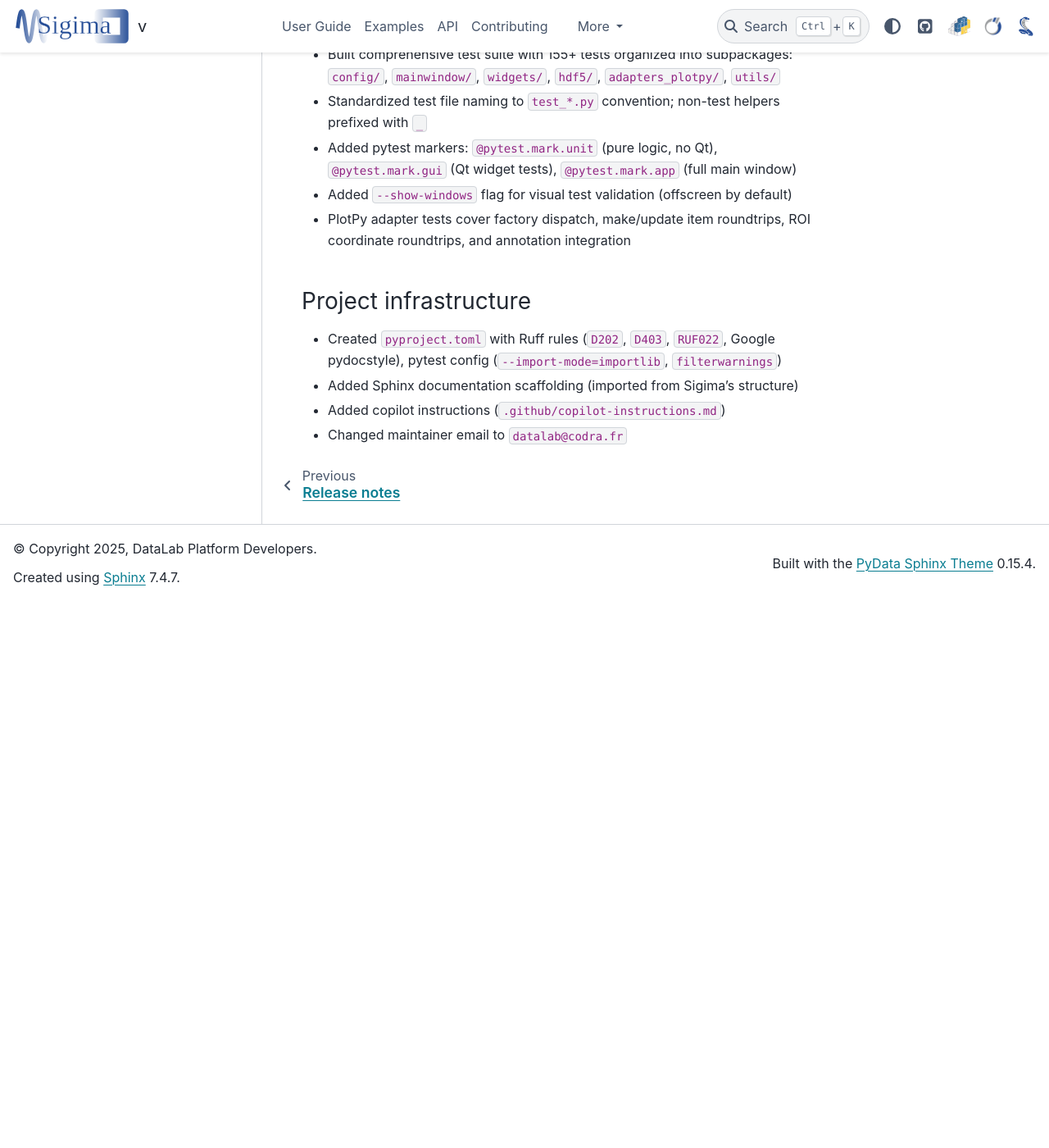
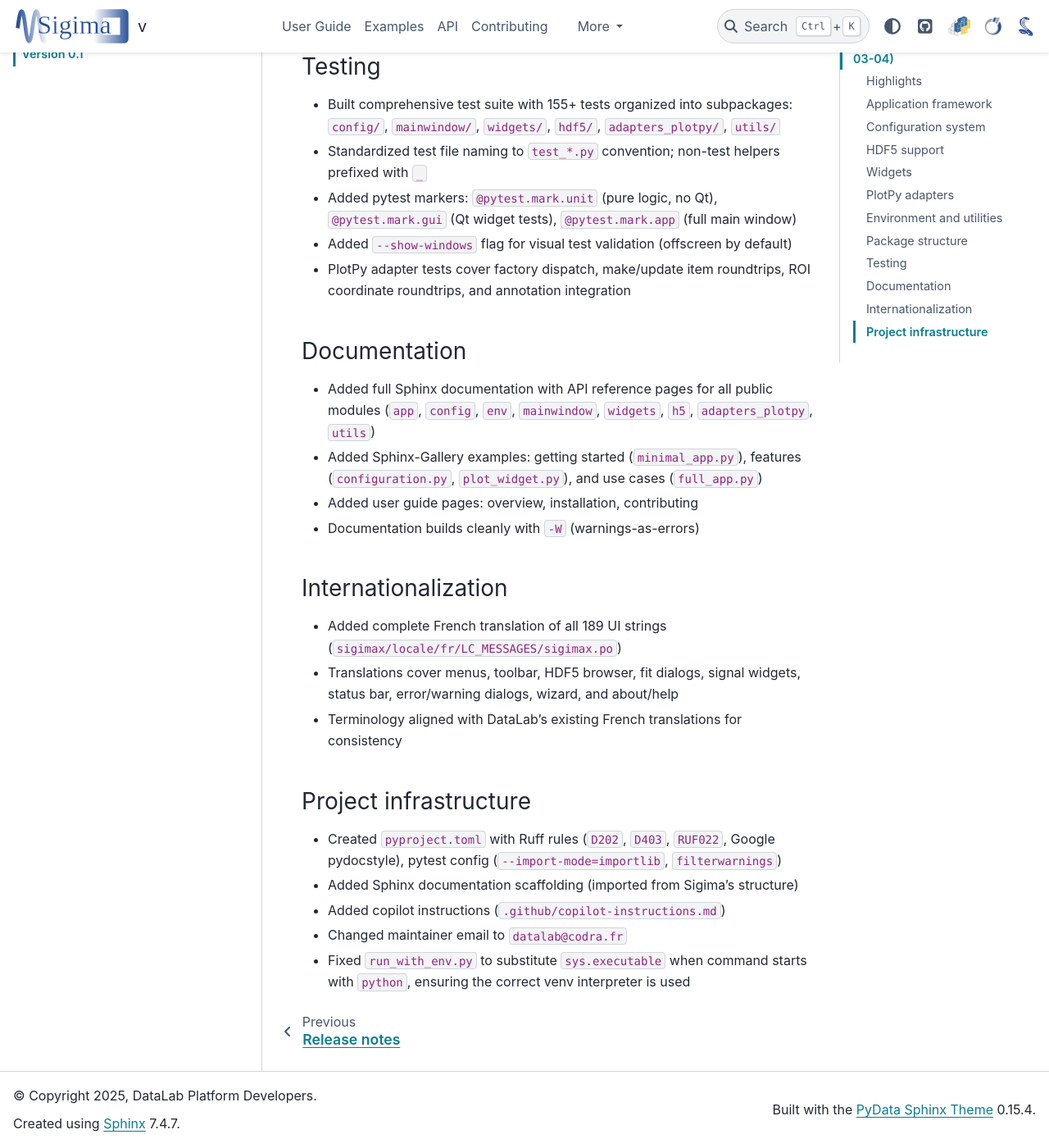
Before and after one commit to DataLab-Platform/SigimaX, a Sphinx documentation site: the page built from doc/release_notes/release_0.01.md, in a window 1280 px wide and 1400 px high, scrolled down 3090 px. Shown: the whole window at 82% size. Built offline with Sphinx 7.4.7 and the PyData theme 0.15.4, drawn with Linux system fonts in a browser that asks for light colours; the version number could not be read and is left out; before the commit the page ends 3823 px from its top, so only the background shows below that; some of the changed text lies outside the part shown.

Commit message:
update changelog

```diff
--- a/doc/release_notes/release_0.01.md
+++ b/doc/release_notes/release_0.01.md
@@ -18,6 +18,8 @@ This release contains the full extraction from DataLab, including:
 * PlotPy adapters for signal/image plot items
 * Reusable scientific widgets (fit dialogs, baseline, peak detection, cursor, etc.)
 * Comprehensive test suite with 155+ tests across unit, GUI, and app categories
+* Full Sphinx documentation with API reference and gallery examples
+* Complete French translation (189 strings)
 
 ### Application framework ###
 
@@ -107,6 +109,23 @@ This release contains the full extraction from DataLab, including:
 * PlotPy adapter tests cover factory dispatch, make/update item roundtrips,
   ROI coordinate roundtrips, and annotation integration
 
+### Documentation ###
+
+* Added full Sphinx documentation with API reference pages for all public modules
+  (`app`, `config`, `env`, `mainwindow`, `widgets`, `h5`, `adapters_plotpy`, `utils`)
+* Added Sphinx-Gallery examples: getting started (`minimal_app.py`), features
+  (`configuration.py`, `plot_widget.py`), and use cases (`full_app.py`)
+* Added user guide pages: overview, installation, contributing
+* Documentation builds cleanly with `-W` (warnings-as-errors)
+
+### Internationalization ###
+
+* Added complete French translation of all 189 UI strings
+  (`sigimax/locale/fr/LC_MESSAGES/sigimax.po`)
+* Translations cover menus, toolbar, HDF5 browser, fit dialogs, signal widgets,
+  status bar, error/warning dialogs, wizard, and about/help
+* Terminology aligned with DataLab's existing French translations for consistency
+
 ### Project infrastructure ###
 
 * Created `pyproject.toml` with Ruff rules (`D202`, `D403`, `RUF022`, Google
@@ -114,3 +133,5 @@ This release contains the full extraction from DataLab, including:
 * Added Sphinx documentation scaffolding (imported from Sigima's structure)
 * Added copilot instructions (`.github/copilot-instructions.md`)
 * Changed maintainer email to `datalab@codra.fr`
+* Fixed `run_with_env.py` to substitute `sys.executable` when command starts
+  with `python`, ensuring the correct venv interpreter is used
```
